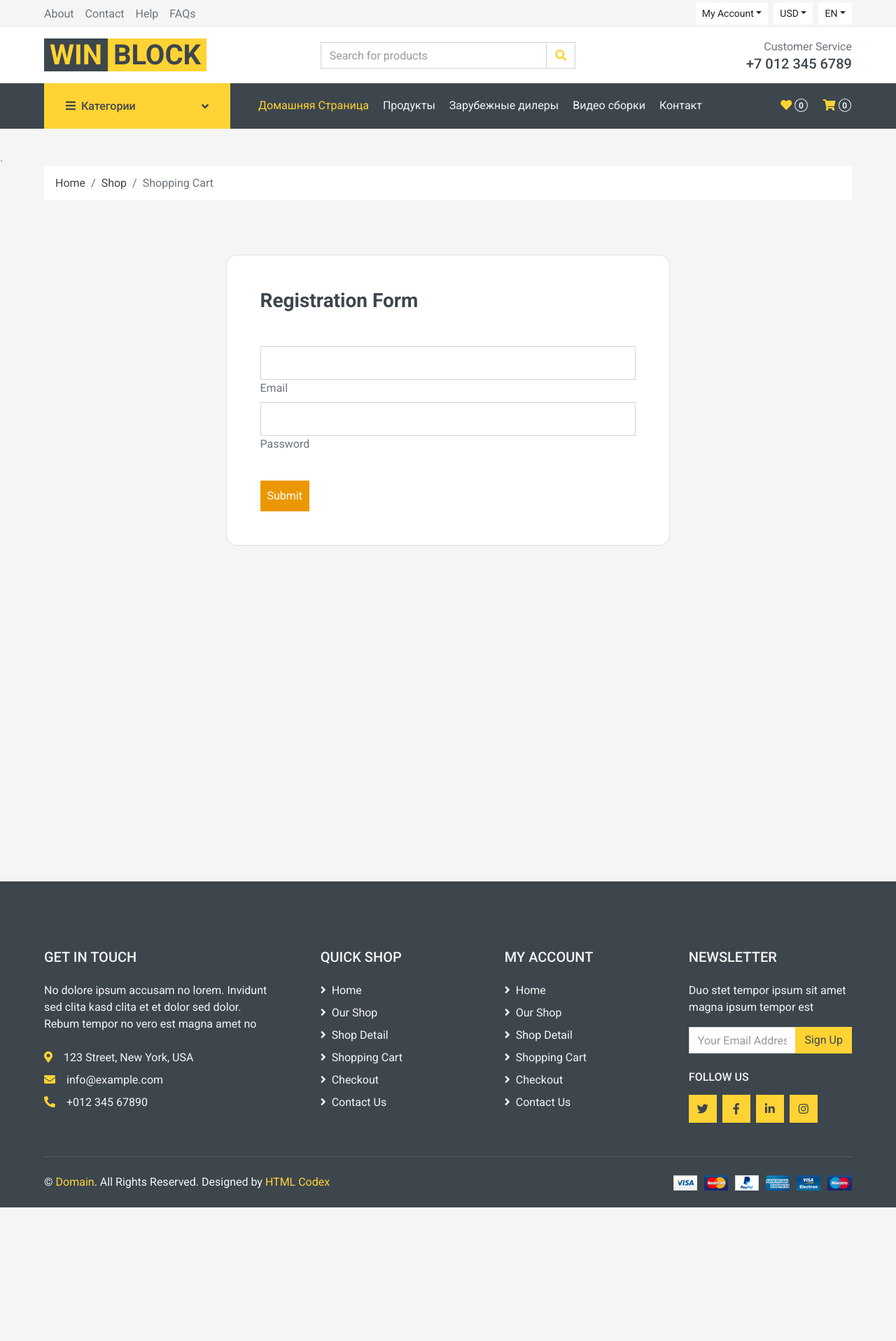
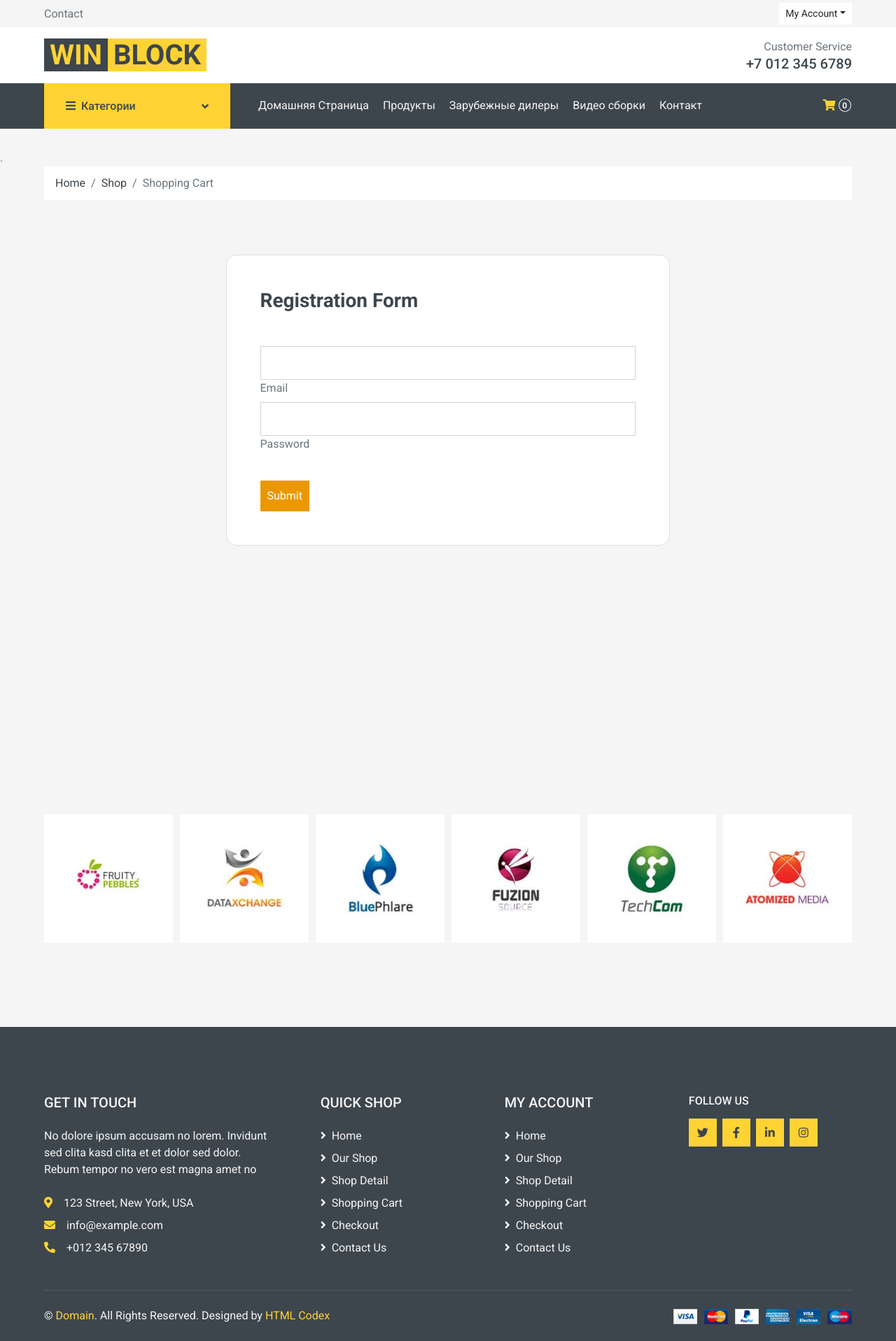
Before and after one commit to IIISRO/winblockRU, a Django app: page /login/ in a window 1280 px wide. Shown: the whole page at 70% size. Before the commit the page ends 1726 px from the top, so only its background shows below. Run offline with Django 5.2, Linux system fonts and the light colour scheme; parts of the project's set-up code (start-up, migrations or seed data) failed here and were passed over; some libraries are stand-ins or nearby versions.

Commit message:
initial commit

```diff
--- a/account/urls.py
+++ b/account/urls.py
@@ -10,10 +10,10 @@
     path('cart/', cart, name='cart'),
 
     re_path(r'^addbasket/(?P<prodid>-?\d+)/(?P<colorid>-?\d+)/(?P<gridid>-?\d+)/$', add_basket, name='addbasket'),
-    path('update_basket/<int:id>/', update_basket, name='update_basket')
+    path('update_basket/<int:id>/', update_basket, name='update_basket'),
     # path('profile/', Profile.as_view(), name='profile'),
     # path('register/', Signin.as_view(), name='signin'),
-    # path('logout/', logout_user, name='logout'),
+    path('logout/', logout_user, name='logout'),
 
 
 
--- a/core/templates/base.html
+++ b/core/templates/base.html
@@ -23,7 +23,8 @@
 
     <!-- Libraries Stylesheet -->
     <link href="lib/animate/animate.min.css" rel="stylesheet">
-    <link href="lib/owlcarousel/assets/owl.carousel.min.css" rel="stylesheet">
+    <link rel="stylesheet" href="https://cdnjs.cloudflare.com/ajax/libs/OwlCarousel2/2.3.4/assets/owl.carousel.min.css" />
+    <link rel="stylesheet" href="https://cdnjs.cloudflare.com/ajax/libs/OwlCarousel2/2.3.4/assets/owl.theme.default.min.css" />
 
     <!-- Customized Bootstrap Stylesheet -->
     <link href="{% static 'css/style.css' %}" rel="stylesheet">
@@ -37,43 +38,51 @@
         <div class="row bg-secondary py-1 px-xl-5">
             <div class="col-lg-6 d-none d-lg-block">
                 <div class="d-inline-flex align-items-center h-100">
-                    <a class="text-body mr-3" href="">About</a>
-                    <a class="text-body mr-3" href="">Contact</a>
-                    <a class="text-body mr-3" href="">Help</a>
-                    <a class="text-body mr-3" href="">FAQs</a>
+                    <!-- <a class="text-body mr-3" href="{% url 'core:about' %}">About</a> -->
+                    <a class="text-body mr-3" href="{% url 'core:contact' %}">Contact</a>
+                    <!-- <a class="text-body mr-3" href="">Help</a>
+                    <a class="text-body mr-3" href="">FAQs</a> -->
                 </div>
             </div>
             <div class="col-lg-6 text-center text-lg-right">
                 <div class="d-inline-flex align-items-center">
-                    <div class="btn-group">
-                        <button type="button" class="btn btn-sm btn-light dropdown-toggle" data-toggle="dropdown">My Account</button>
-                        <div class="dropdown-menu dropdown-menu-right">
-                            <button class="dropdown-item" type="button">Sign in</button>
-                            <button class="dropdown-item" type="button">Sign up</button>
-                        </div>
+                   <div class="btn-group">
+                    <button type="button" class="btn btn-sm btn-light dropdown-toggle" data-toggle="dropdown">My Account</button>
+                    <div class="dropdown-menu dropdown-menu-right">
+                        {% if user.is_authenticated %}
+                        <form method="POST" action="{% url 'account:logout' %}">
+                            {% csrf_token %}
+                            <button class="dropdown-item" type="submit">Logout</button>
+                        </form>
+                        {% else %}
+                        <a href="{% url 'account:login' %}" class="dropdown-item">Sign in</a>
+                        <a href="{% url 'account:register' %}" class="dropdown-item">Sign up</a>
+                        {% endif %}
                     </div>
-                    <div class="btn-group mx-2">
+                    </div>
+
+                    <!-- <div class="btn-group mx-2">
                         <button type="button" class="btn btn-sm btn-light dropdown-toggle" data-toggle="dropdown">USD</button>
                         <div class="dropdown-menu dropdown-menu-right">
                             <button class="dropdown-item" type="button">EUR</button>
                             <button class="dropdown-item" type="button">GBP</button>
                             <button class="dropdown-item" type="button">CAD</button>
                         </div>
-                    </div>
-                    <div class="btn-group">
+                    </div> -->
+                    <!-- <div class="btn-group">
                         <button type="button" class="btn btn-sm btn-light dropdown-toggle" data-toggle="dropdown">EN</button>
                         <div class="dropdown-menu dropdown-menu-right">
                             <button class="dropdown-item" type="button">FR</button>
                             <button class="dropdown-item" type="button">AR</button>
                             <button class="dropdown-item" type="button">RU</button>
                         </div>
-                    </div>
+                    </div> -->
                 </div>
                 <div class="d-inline-flex align-items-center d-block d-lg-none">
-                    <a href="" class="btn px-0 ml-2">
+                    <!-- <a href="" class="btn px-0 ml-2">
                         <i class="fas fa-heart text-dark"></i>
                         <span class="badge text-dark border border-dark rounded-circle" style="padding-bottom: 2px;">0</span>
-                    </a>
+                    </a> -->
                     <a href="" class="btn px-0 ml-2">
                         <i class="fas fa-shopping-cart text-dark"></i>
                         <span class="badge text-dark border border-dark rounded-circle" style="padding-bottom: 2px;">0</span>
@@ -81,14 +90,14 @@
                 </div>
             </div>
         </div>
-        <div class="row align-items-center bg-light py-3 px-xl-5 d-none d-lg-flex">
+        <div class="row align-items-center bg-light py-3 px-xl-5 d-none d-lg-flex justify-content-between">
             <div class="col-lg-4">
-                <a href="" class="text-decoration-none">
+        <a href="{% url 'core:home' %}" class="text-decoration-none">
                     <span class="h1 text-uppercase text-primary bg-dark px-2">Win</span>
                     <span class="h1 text-uppercase text-dark bg-primary px-2 ml-n1">Block</span>
                 </a>
             </div>
-            <div class="col-lg-4 col-6 text-left">
+            <!-- <div class="col-lg-4 col-6 text-left">
                 <form action="">
                     <div class="input-group">
                         <input type="text" class="form-control" placeholder="Search for products">
@@ -99,7 +108,7 @@
                         </div>
                     </div>
                 </form>
-            </div>
+            </div> -->
             <div class="col-lg-4 col-6 text-right">
                 <p class="m-0">Customer Service</p>
                 <h5 class="m-0">+7 012 345 6789</h5>
@@ -150,17 +159,18 @@
                     </button>
                     <div class="collapse navbar-collapse justify-content-between" id="navbarCollapse">
                         <div class="navbar-nav mr-auto py-0">
-                            <a href="index.html" class="nav-item nav-link active">Домашняя Страница</a>
-                            <a href="shop.html" class="nav-item nav-link">Продукты</a>
-                            <a href="detail.html" class="nav-item nav-link">Зарубежные дилеры</a>
-                            <a href="detail.html" class="nav-item nav-link">Видео сборки</a>
-                            <a href="contact.html" class="nav-item nav-link">Контакт</a>
+                         <a href="{% url 'core:home' %}" class="nav-item nav-link {% if request.path == '/' %}active{% endif %}">Домашняя Страница</a>
+                        <a href="{% url 'product:shop' %}" class="nav-item nav-link {% if request.path == '/shop/' %}active{% endif %}">Продукты</a>
+                        <a href="detail.html" class="nav-item nav-link {% if request.path == '/detail.html' %}active{% endif %}">Зарубежные дилеры</a>
+                        <a href="detail.html" class="nav-item nav-link {% if request.path == '/detail.html' %}active{% endif %}">Видео сборки</a>
+                        <a href="{% url 'core:contact' %}" class="nav-item nav-link {% if request.path == '/contact/' %}active{% endif %}">Контакт</a>
+
                         </div>
                         <div class="navbar-nav ml-auto py-0 d-none d-lg-block">
-                            <a href="" class="btn px-0">
+                            <!-- <a href="" class="btn px-0">
                                 <i class="fas fa-heart text-primary"></i>
                                 <span class="badge text-secondary border border-secondary rounded-circle" style="padding-bottom: 2px;">0</span>
-                            </a>
+                            </a> -->
                             <a href="" class="btn px-0 ml-3">
                                 <i class="fas fa-shopping-cart text-primary"></i>
                                 <span class="badge text-secondary border border-secondary rounded-circle" style="padding-bottom: 2px;">0</span>
@@ -250,7 +260,7 @@
                         </div>
                     </div>
                     <div class="col-md-4 mb-5">
-                        <h5 class="text-secondary text-uppercase mb-4">Newsletter</h5>
+                        <!-- <h5 class="text-secondary text-uppercase mb-4">Newsletter</h5>
                         <p>Duo stet tempor ipsum sit amet magna ipsum tempor est</p>
                         <form action="">
                             <div class="input-group">
@@ -259,8 +269,8 @@
                                     <button class="btn btn-primary">Sign Up</button>
                                 </div>
                             </div>
-                        </form>
-                        <h6 class="text-secondary text-uppercase mt-4 mb-3">Follow Us</h6>
+                        </form> -->
+                        <h6 class="text-secondary text-uppercase  mb-3">Follow Us</h6>
                         <div class="d-flex">
                             <a class="btn btn-primary btn-square mr-2" href="#"><i class="fab fa-twitter"></i></a>
                             <a class="btn btn-primary btn-square mr-2" href="#"><i class="fab fa-facebook-f"></i></a>
@@ -295,8 +305,33 @@
     <script src="https://code.jquery.com/jquery-3.4.1.min.js"></script>
     <script src="https://stackpath.bootstrapcdn.com/bootstrap/4.4.1/js/bootstrap.bundle.min.js"></script>
     <script src="{% static 'lib/easing/easing.min.js' %}"></script>
-    <script src="{% static 'lib/owlcarousel/owl.carousel.min.js' %}"></script>
+    <!-- <script src="{% static 'lib/owlcarousel/owl.carousel.min.js' %}"></script> -->
+     <script src="https://cdnjs.cloudflare.com/ajax/libs/OwlCarousel2/2.3.4/owl.carousel.min.js"></script>
 
+<script type="text/javascript">
+  $(document).ready(function(){
+    $(".owl-carousel").owlCarousel({
+      loop: true,
+      margin: 10,
+      nav: false,
+       autoplay:true,
+       dots:true,
+    autoplayTimeout:3000,
+    autoplayHoverPause:true,
+      responsive:{
+        0: {
+          items: 2
+        },
+        600: {
+          items: 3
+        },
+        1000: {
+          items: 6
+        }
+      }
+    });
+  });
+</script>
 
 
     {% block js %}
--- a/note.txt
+++ b/note.txt
@@ -1,5 +1,5 @@
-1.Sehiflerin linkleri duzelsin
-2.Ana Sehiflerin
+1.Sehiflerin linkleri duzelsin +
+2.Ana Sehiflerin +
 3.Forget PWD
 4.Prod detail
 5.Checkout
```
Also changed, not shown: core/templates/home.html (+7 -7 lines), winblockRU/settings.py (+9 -0 lines), db.sqlite3 (added), 2 other files.
